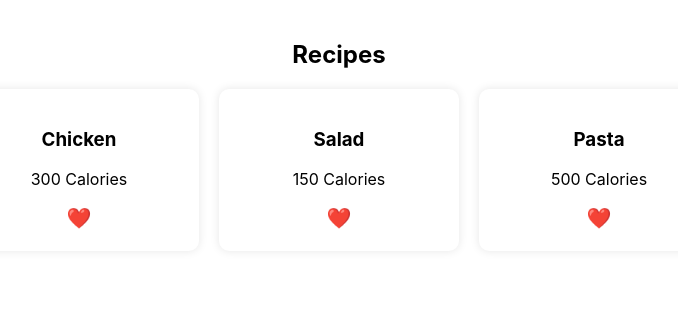
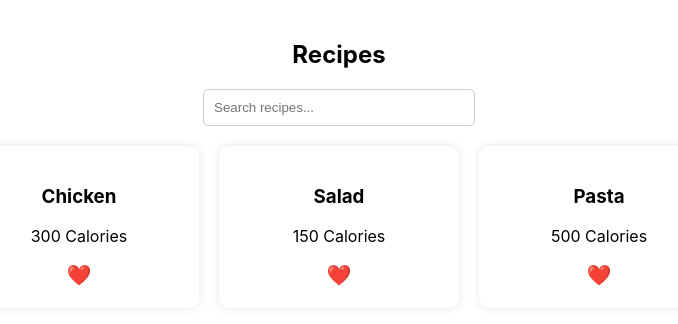
Before and after one commit to mnjomnjo/food-recipe-app, a React (Create React App) app in the folder client/: page /home in a window 1280 px wide. Shown: the top 324 px of the page, without its empty margins (301-979 px from the left). Built offline with nearby package versions, Linux system fonts and the light colour scheme.

Commit message:
improve home page styling and scope input to home page

```diff
--- a/client/src/pages/Home.css
+++ b/client/src/pages/Home.css
@@ -18,9 +18,26 @@
   box-shadow: 0 0 10px rgba(0,0,0,0.1);
 }
 
+.card:hover {
+  transform: scale(1.05);
+  transition: 0.3s;
+}
+
 .fav-btn {
   background: none;
   border: none;
   font-size: 20px;
   cursor: pointer;
 }
+
+.fav-btn:hover {
+  color: red;
+}
+
+.home-container input {
+  padding: 10px;
+  width: 250px;
+  margin-bottom: 20px;
+  border-radius: 5px;
+  border: 1px solid #ccc;
+}
--- a/client/src/pages/Home.jsx
+++ b/client/src/pages/Home.jsx
@@ -8,12 +8,26 @@ function Home() {
     { _id: 3, title: "Pasta", calories: 500 },
   ]);
 
+  const [search, setSearch] = useState("");
+
   return (
     <div className="home-container">
       <h2>Recipes</h2>
 
+      {/* 🔍 Search */}
+      <input
+        type="text"
+        placeholder="Search recipes..."
+        value={search}
+        onChange={(e) => setSearch(e.target.value)}
+      />
+
       <div className="recipes-grid">
-        {recipes.map((recipe) => (
+        {recipes
+          .filter((recipe) =>
+            recipe.title.toLowerCase().includes(search.toLowerCase())
+          )
+          .map((recipe) => (
             <div key={recipe._id} className="card">
               <h3>{recipe.title}</h3>
               <p>{recipe.calories} Calories</p>
```
Lines whose indentation alone changed are shown as unchanged.
